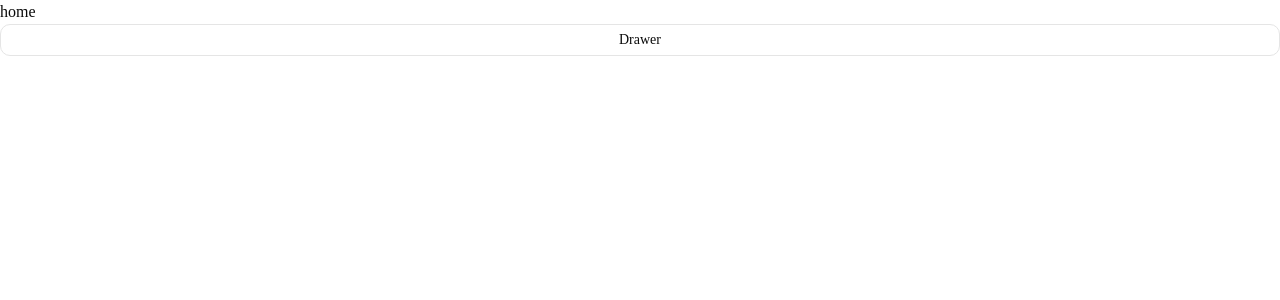
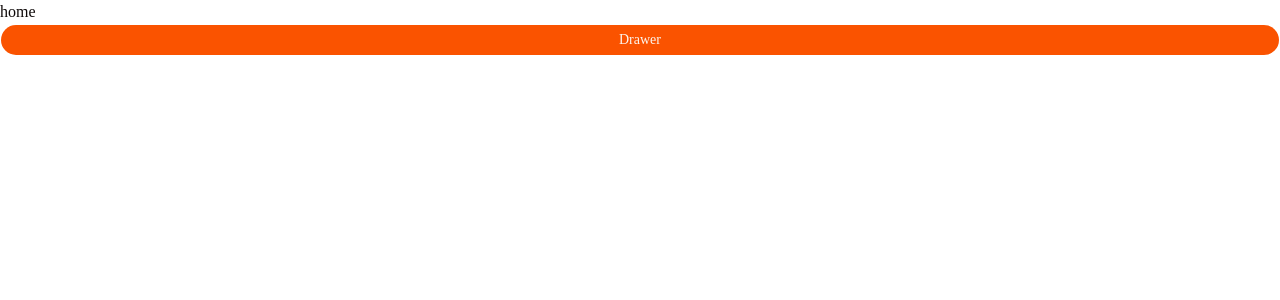
Before and after one commit to ivan-mr1/pizza, a Next.js app: page / in a window 1280 px wide. Shown: the top 300 px of the page. Built offline with nearby package versions, Linux system fonts and the light colour scheme.

Commit message:
style: add global.css

```diff
--- a/app/globals.css
+++ b/app/globals.css
@@ -2,14 +2,26 @@
 @import "tw-animate-css";
 @import "shadcn/tailwind.css";
 
+html {
+  scroll-behavior: smooth;
+}
+
+@media screen and (prefers-reduced-motion: reduce) {
+  html {
+    scroll-behavior: auto;
+  }
+}
+
 @custom-variant dark (&:is(.dark *));
 
 @theme inline {
+  --font-sans: var(--font-nunito), sans-serif;
+  --font-heading: var(--font-nunito), sans-serif;
+  --font-mono: var(--font-geist-mono), monospace;
+
   --color-background: var(--background);
   --color-foreground: var(--foreground);
-  --font-sans: var(--font-sans);
-  --font-mono: var(--font-geist-mono);
-  --font-heading: var(--font-sans);
+
   --color-sidebar-ring: var(--sidebar-ring);
   --color-sidebar-border: var(--sidebar-border);
   --color-sidebar-accent-foreground: var(--sidebar-accent-foreground);
@@ -18,11 +30,13 @@
   --color-sidebar-primary: var(--sidebar-primary);
   --color-sidebar-foreground: var(--sidebar-foreground);
   --color-sidebar: var(--sidebar);
+
   --color-chart-5: var(--chart-5);
   --color-chart-4: var(--chart-4);
   --color-chart-3: var(--chart-3);
   --color-chart-2: var(--chart-2);
   --color-chart-1: var(--chart-1);
+
   --color-ring: var(--ring);
   --color-input: var(--input);
   --color-border: var(--border);
@@ -39,6 +53,7 @@
   --color-popover: var(--popover);
   --color-card-foreground: var(--card-foreground);
   --color-card: var(--card);
+
   --radius-sm: calc(var(--radius) * 0.6);
   --radius-md: calc(var(--radius) * 0.8);
   --radius-lg: var(--radius);
@@ -49,72 +64,88 @@
 }
 
 :root {
-  --background: oklch(1 0 0);
-  --foreground: oklch(0.145 0 0);
+  --foreground: oklch(0.145 0.009 20);
+
   --card: oklch(1 0 0);
-  --card-foreground: oklch(0.145 0 0);
+  --card-foreground: oklch(0.145 0.009 20);
+
   --popover: oklch(1 0 0);
-  --popover-foreground: oklch(0.145 0 0);
-  --primary: oklch(0.205 0 0);
-  --primary-foreground: oklch(0.985 0 0);
-  --secondary: oklch(0.97 0 0);
-  --secondary-foreground: oklch(0.205 0 0);
-  --muted: oklch(0.97 0 0);
-  --muted-foreground: oklch(0.556 0 0);
-  --accent: oklch(0.97 0 0);
-  --accent-foreground: oklch(0.205 0 0);
-  --destructive: oklch(0.577 0.245 27.325);
-  --border: oklch(0.922 0 0);
-  --input: oklch(0.922 0 0);
-  --ring: oklch(0.708 0 0);
-  --chart-1: oklch(0.87 0 0);
-  --chart-2: oklch(0.556 0 0);
-  --chart-3: oklch(0.439 0 0);
-  --chart-4: oklch(0.371 0 0);
-  --chart-5: oklch(0.269 0 0);
-  --radius: 0.625rem;
-  --sidebar: oklch(0.985 0 0);
-  --sidebar-foreground: oklch(0.145 0 0);
-  --sidebar-primary: oklch(0.205 0 0);
-  --sidebar-primary-foreground: oklch(0.985 0 0);
-  --sidebar-accent: oklch(0.97 0 0);
-  --sidebar-accent-foreground: oklch(0.205 0 0);
-  --sidebar-border: oklch(0.922 0 0);
-  --sidebar-ring: oklch(0.708 0 0);
+  --popover-foreground: oklch(0.145 0.009 20);
+
+  --primary: oklch(0.665 0.218 41.2);
+  --primary-foreground: oklch(0.975 0.012 75);
+
+  --secondary: oklch(0.985 0.012 75);
+  --secondary-foreground: oklch(0.19 0.012 24);
+
+  --muted: oklch(0.965 0.008 75);
+  --muted-foreground: oklch(0.53 0.022 45);
+
+  --accent: oklch(0.965 0.008 75);
+  --accent-foreground: oklch(0.19 0.012 24);
+
+  --destructive: oklch(0.628 0.211 26.3);
+  --destructive-foreground: oklch(0.975 0.012 75);
+
+  --border: oklch(0.925 0.004 20);
+  --input: oklch(0.915 0 0);
+  --ring: oklch(0.675 0.215 45.4);
+
+  --radius: 18px;
 }
 
 .dark {
-  --background: oklch(0.145 0 0);
-  --foreground: oklch(0.985 0 0);
-  --card: oklch(0.205 0 0);
-  --card-foreground: oklch(0.985 0 0);
-  --popover: oklch(0.205 0 0);
-  --popover-foreground: oklch(0.985 0 0);
-  --primary: oklch(0.922 0 0);
-  --primary-foreground: oklch(0.205 0 0);
-  --secondary: oklch(0.269 0 0);
-  --secondary-foreground: oklch(0.985 0 0);
-  --muted: oklch(0.269 0 0);
-  --muted-foreground: oklch(0.708 0 0);
-  --accent: oklch(0.269 0 0);
-  --accent-foreground: oklch(0.985 0 0);
-  --destructive: oklch(0.704 0.191 22.216);
-  --border: oklch(1 0 0 / 10%);
-  --input: oklch(1 0 0 / 15%);
-  --ring: oklch(0.556 0 0);
-  --chart-1: oklch(0.87 0 0);
-  --chart-2: oklch(0.556 0 0);
-  --chart-3: oklch(0.439 0 0);
-  --chart-4: oklch(0.371 0 0);
-  --chart-5: oklch(0.269 0 0);
-  --sidebar: oklch(0.205 0 0);
-  --sidebar-foreground: oklch(0.985 0 0);
-  --sidebar-primary: oklch(0.488 0.243 264.376);
-  --sidebar-primary-foreground: oklch(0.985 0 0);
-  --sidebar-accent: oklch(0.269 0 0);
-  --sidebar-accent-foreground: oklch(0.985 0 0);
-  --sidebar-border: oklch(1 0 0 / 10%);
-  --sidebar-ring: oklch(0.556 0 0);
+  --background: oklch(0.145 0.005 20);
+  --foreground: oklch(0.985 0.002 20);
+
+  --card: oklch(0.19 0.006 20);
+  --card-foreground: oklch(0.985 0.002 20);
+
+  --popover: oklch(0.22 0.007 20);
+  --popover-foreground: oklch(0.985 0.002 20);
+
+  --primary: oklch(0.63 0.218 41.2);
+  --primary-foreground: oklch(0.145 0.005 20);
+
+  --secondary: oklch(0.24 0.008 24);
+  --secondary-foreground: oklch(0.985 0.002 20);
+
+  --muted: oklch(0.24 0.008 24);
+  --muted-foreground: oklch(0.65 0.012 25);
+
+  --accent: oklch(0.24 0.008 24);
+  --accent-foreground: oklch(0.985 0.002 20);
+
+  --destructive: oklch(0.55 0.211 26.3);
+  --destructive-foreground: oklch(0.985 0.002 20);
+
+  --border: oklch(0.26 0.008 20);
+  --input: oklch(0.24 0.008 20);
+  --ring: oklch(0.63 0.218 41.2);
+}
+
+.scrollbar::-webkit-scrollbar {
+  width: 4px;
+}
+
+.scrollbar::-webkit-scrollbar-track {
+  border-radius: 6px;
+  background: #fff;
+}
+
+.scrollbar::-webkit-scrollbar-thumb {
+  background: #dbdadd;
+  border-radius: 6px;
+}
+
+.scrollbar::-webkit-scrollbar-thumb:hover {
+  background: #dbdadd;
+}
+
+@layer utilities {
+  .text-balance {
+    text-wrap: balance;
+  }
 }
 
 @layer base {
@@ -128,3 +159,15 @@
     @apply font-sans;
   }
 }
+
+#nprogress .bar {
+  @apply bg-primary!;
+}
+
+#nprogress .peg {
+  @apply shadow-md! shadow-primary!;
+}
+
+#nprogress .spinner-icon {
+  @apply border-t-primary! border-l-primary!;
+}
--- a/app/page.tsx
+++ b/app/page.tsx
@@ -4,7 +4,7 @@ export default function Home() {
   return (
     <>
       <h1>home</h1>
-      <Button variant={"outline"}>Drawer</Button>
+      <Button variant="default">Drawer</Button>
     </>
   );
 }
```
